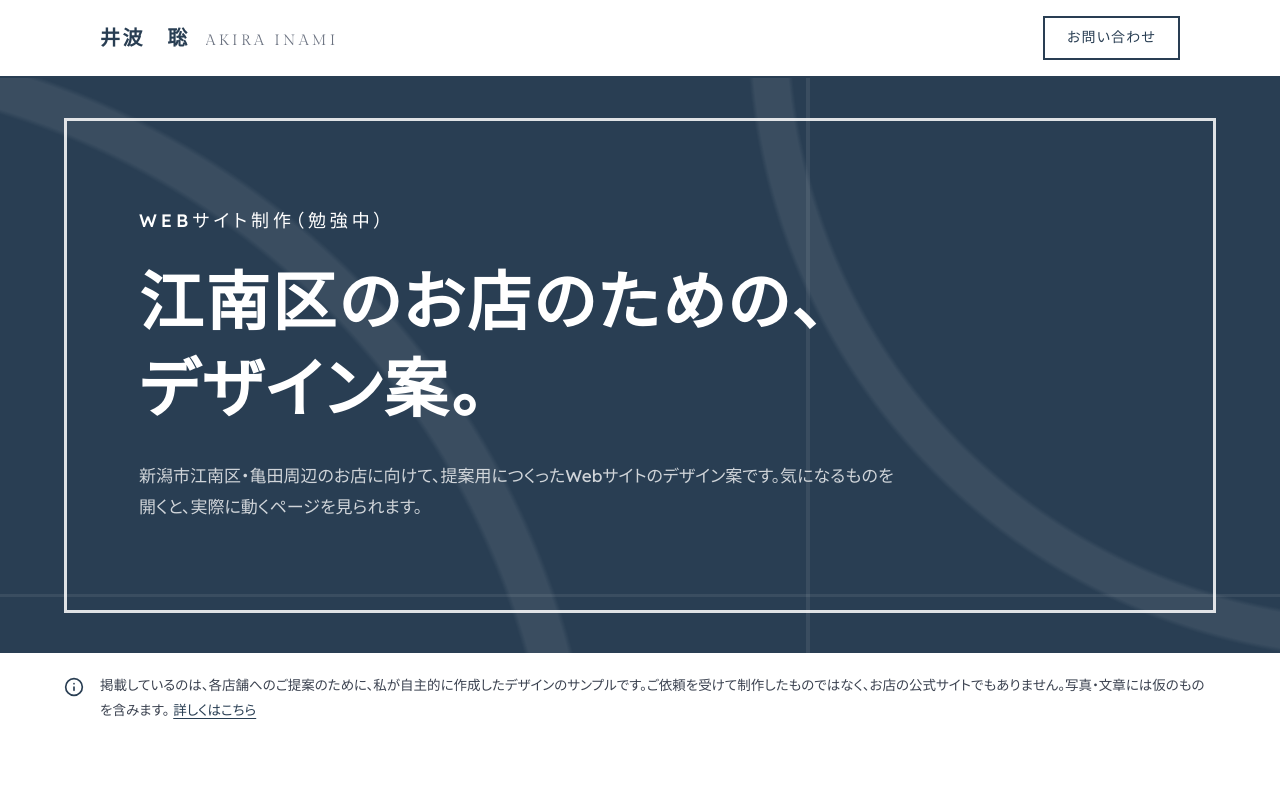
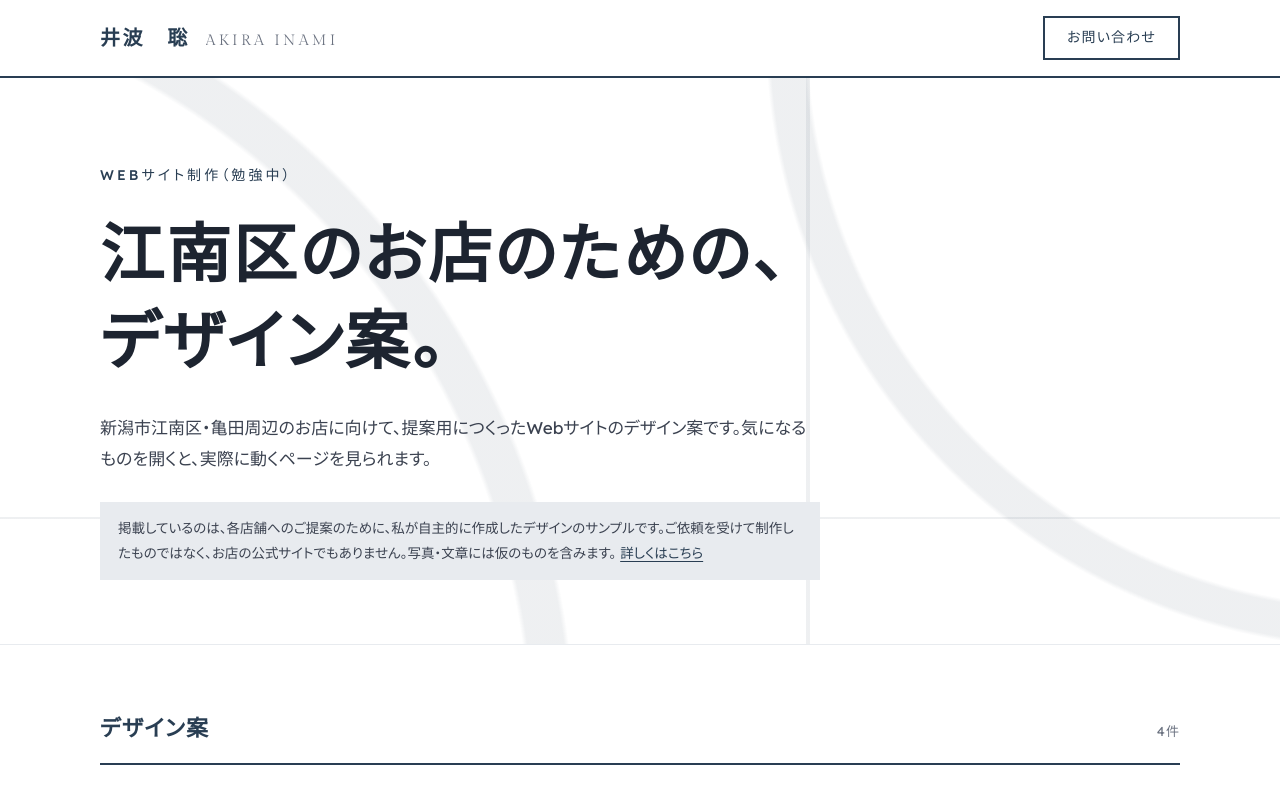
Before and after one commit to ainami954/atushi_wd_recruit_ds, a plain HTML site: page index.html in a window 1280 px wide. Shown: the top 795 px of the page. Drawn offline with Linux system fonts and the light colour scheme.

Commit message:
Switch hero to the light page line-motif and keep h1 on two lines
Replace the navy framed hero with a white background and the light line
motif, move the notice into a grey panel under the lead text, and scale
the h1 so it only breaks after the explicit line break at every width.

Co-Authored-By: Claude Sonnet 5.5 <noreply@anthropic.com>

```diff
--- a/index.html
+++ b/index.html
@@ -86,10 +86,10 @@ img { max-width: 100%; display: block; }
 .motif { position: absolute; inset: 0; pointer-events: none; }
 .motif-hero {
   background:
-    radial-gradient(circle at 108% -8%, transparent 38%, var(--motif-on-dark) 38.3%, var(--motif-on-dark) 40.5%, transparent 40.8%),
-    radial-gradient(circle at -18% 118%, transparent 46%, var(--motif-on-dark) 46.3%, var(--motif-on-dark) 48.5%, transparent 48.8%),
-    linear-gradient(90deg, transparent 63%, var(--motif-on-dark) 63%, var(--motif-on-dark) 63.3%, transparent 63.3%),
-    linear-gradient(0deg, transparent 22%, var(--motif-on-dark) 22%, var(--motif-on-dark) 22.4%, transparent 22.4%);
+    radial-gradient(circle at 108% -8%, transparent 38%, var(--motif-on-light) 38.3%, var(--motif-on-light) 40.5%, transparent 40.8%),
+    radial-gradient(circle at -18% 118%, transparent 46%, var(--motif-on-light) 46.3%, var(--motif-on-light) 48.5%, transparent 48.8%),
+    linear-gradient(90deg, transparent 63%, var(--motif-on-light) 63%, var(--motif-on-light) 63.3%, transparent 63.3%),
+    linear-gradient(0deg, transparent 22%, var(--motif-on-light) 22%, var(--motif-on-light) 22.4%, transparent 22.4%);
 }
 .motif-contact {
   background:
@@ -130,22 +130,21 @@ img { max-width: 100%; display: block; }
 }
 
 /* 導入（ヒーロー） */
-.hero { position: relative; overflow: hidden; background: var(--navy-800); color: var(--white); }
-.hero-inner { position: relative; max-width: 1200px; margin: 0 auto; padding: clamp(20px, 4vw, 40px) clamp(16px, 3vw, 24px); }
-.hero-frame { border: 3px solid var(--rule-on-dark); padding: clamp(40px, 7vw, 88px) clamp(24px, 6vw, 72px); }
+.hero { position: relative; overflow: hidden; background: var(--white); color: var(--ink); border-bottom: 1px solid var(--mist); }
+.hero-inner { position: relative; max-width: 1120px; margin: 0 auto; padding: clamp(48px, 8vw, 88px) 20px clamp(40px, 6vw, 64px); }
 .hero-text { max-width: 760px; display: flex; flex-direction: column; gap: 28px; }
-.hero .eyebrow { color: var(--white); }
+.hero-text > .lede, .hero-text > .notice { max-width: 720px; }
+.hero .eyebrow { color: var(--navy-800); font-size: 14px; }
 h1 {
   margin: 0; font-family: var(--font-serif); font-weight: 600;
-  font-size: clamp(32px, 6.4vw, 64px); line-height: 1.35; letter-spacing: .04em;
+  font-size: clamp(22px, calc((100vw - 40px) / 11.6), 64px); line-height: 1.35; letter-spacing: .04em;
   text-wrap: balance;
 }
-.lede { margin: 0; font-size: 17px; color: var(--text-on-dark-muted); text-wrap: pretty; }
+.hero h1 { white-space: nowrap; }
+.hero h1 { color: var(--ink); }
+.lede { margin: 0; font-size: 17px; color: var(--ink-2); text-wrap: pretty; }
 
-.notice { position: relative; background: var(--white); color: var(--ink-2); }
-.notice-inner { max-width: 1200px; margin: 0 auto; padding: 20px 24px; display: flex; gap: 16px; align-items: flex-start; }
-.notice-inner .icon { margin-top: 4px; color: var(--navy-800); }
-.notice p { margin: 0; font-size: 13.5px; line-height: 1.85; }
+.notice { margin: 0; padding: 14px 18px; background: var(--mist); color: var(--ink-2); font-size: 13.5px; line-height: 1.85; }
 .notice a { white-space: nowrap; margin-left: 4px; }
 
 /* 一覧 */
@@ -240,18 +239,11 @@ h1 {
   <section class="hero">
     <div class="motif motif-hero" aria-hidden="true"></div>
     <div class="hero-inner">
-      <div class="hero-frame">
-        <div class="hero-text">
-          <p class="eyebrow">Webサイト制作（勉強中）</p>
-          <h1>江南区のお店のための、<br>デザイン案。</h1>
-          <p class="lede">新潟市江南区・亀田周辺のお店に向けて、提案用につくったWebサイトのデザイン案です。気になるものを開くと、実際に動くページを見られます。</p>
-        </div>
-      </div>
-    </div>
-    <div class="notice">
-      <div class="notice-inner">
-        <svg class="icon" width="20" height="20" viewBox="0 0 24 24" aria-hidden="true"><circle cx="12" cy="12" r="10"/><path d="M12 16v-4"/><path d="M12 8h.01"/></svg>
-        <p>掲載しているのは、各店舗へのご提案のために、私が自主的に作成したデザインのサンプルです。ご依頼を受けて制作したものではなく、お店の公式サイトでもありません。写真・文章には仮のものを含みます。<a href="#about-samples">詳しくはこちら</a></p>
+      <div class="hero-text">
+        <p class="eyebrow">Webサイト制作（勉強中）</p>
+        <h1>江南区のお店のための、<br>デザイン案。</h1>
+        <p class="lede">新潟市江南区・亀田周辺のお店に向けて、提案用につくったWebサイトのデザイン案です。気になるものを開くと、実際に動くページを見られます。</p>
+        <p class="notice">掲載しているのは、各店舗へのご提案のために、私が自主的に作成したデザインのサンプルです。ご依頼を受けて制作したものではなく、お店の公式サイトでもありません。写真・文章には仮のものを含みます。<a href="#about-samples">詳しくはこちら</a></p>
       </div>
     </div>
   </section>
```
